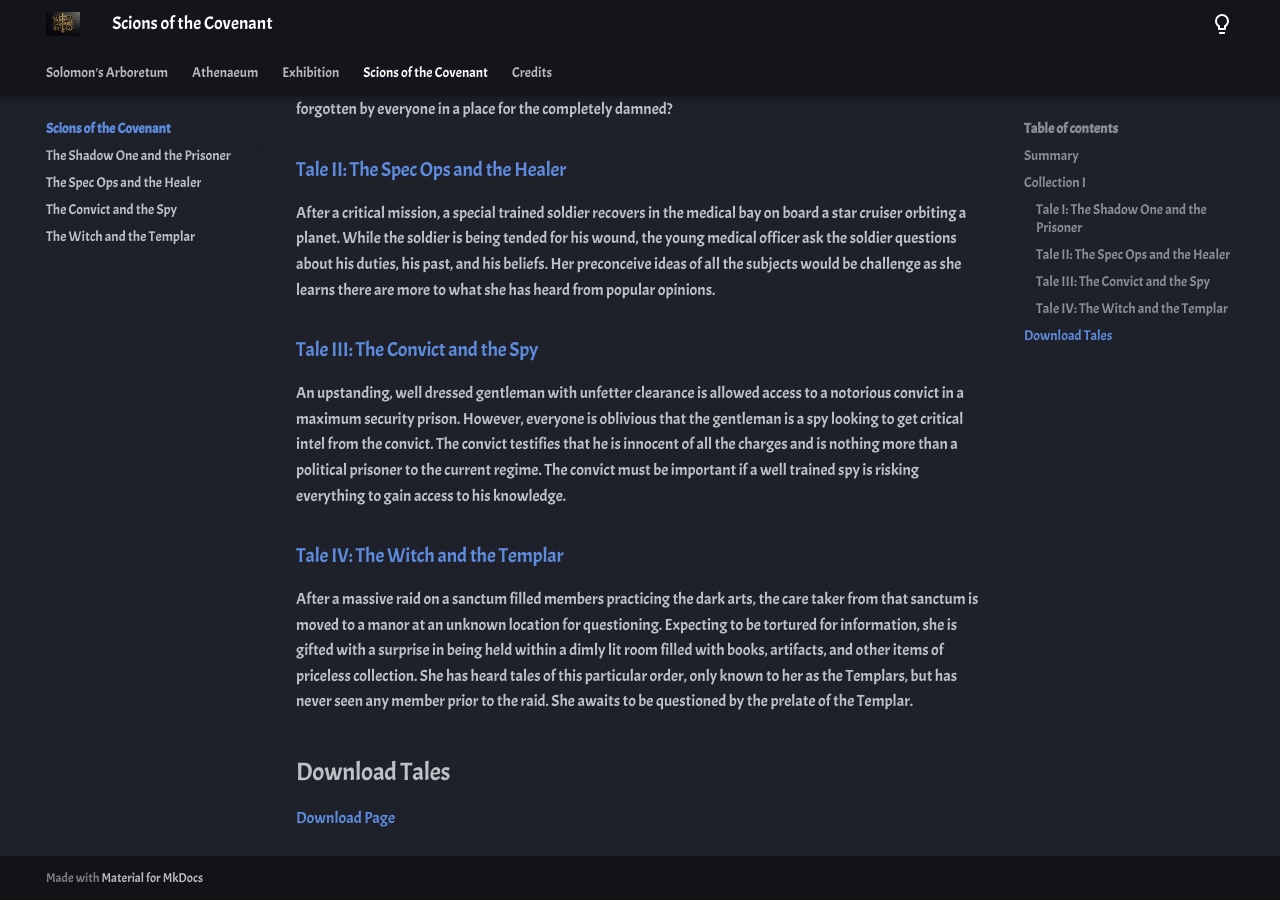
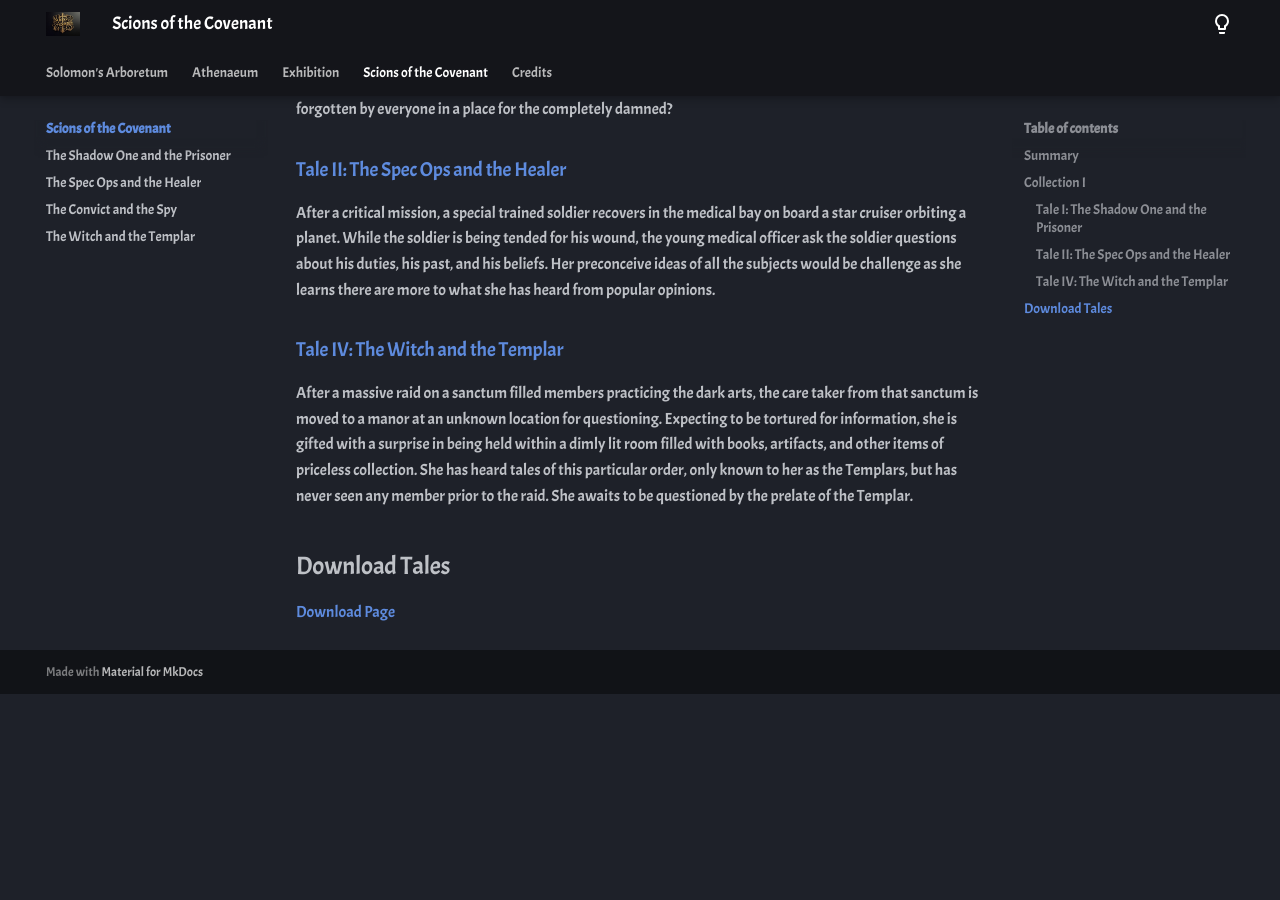
Before and after one commit to gamefreakcabe/solomons-arboretum, an MkDocs documentation site: the page built from docs/sotc/index.md, in a window 1280 px wide and 900 px high, scrolled down 513 px. Built offline with MkDocs 1.6.1 and Material for MkDocs 9.7.7, drawn with Linux system fonts in a browser that asks for light colours; after the commit the page ends 1207 px from its top, so only the background shows below that; part of the change alters nothing that is shown.

Commit message:
Update index.md

```diff
--- a/docs/sotc/index.md
+++ b/docs/sotc/index.md
@@ -14,9 +14,11 @@ A cloaked figure visits a decrepit man, who for many years been in a prison for
 
 After a critical mission, a special trained soldier recovers in the medical bay on board a star cruiser orbiting a planet. While the soldier is being tended for his wound, the young medical officer ask the soldier questions about his duties, his past, and his beliefs. Her preconceive ideas of all the subjects would be challenge as she learns there are more to what she has heard from popular opinions.
 
-### [Tale III: The Convict and the Spy](convict-spy.md)
 
-An upstanding, well dressed gentleman with unfetter clearance is allowed access to a notorious convict in a maximum security prison. However, everyone is oblivious that the gentleman is a spy looking to get critical intel from the convict. The convict testifies that he is innocent of all the charges and is nothing more than a political prisoner to the current regime. The convict must be important if a well trained spy is risking everything to gain access to his knowledge.
+[//]:# "Comment out for reconsideration"
+[//]:# "### [Tale III: The Convict and the Spy](convict-spy.md)"
+
+[//]:# "An upstanding, well dressed gentleman with unfetter clearance is allowed access to a notorious convict in a maximum security prison. However, everyone is oblivious that the gentleman is a spy looking to get critical intel from the convict. The convict testifies that he is innocent of all the charges and is nothing more than a political prisoner to the current regime. The convict must be important if a well trained spy is risking everything to gain access to his knowledge."
 
 ### [Tale IV: The Witch and the Templar](witch-templar.md)
 
```
